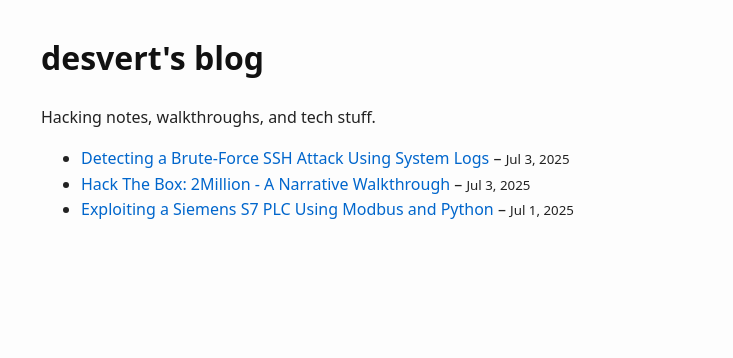
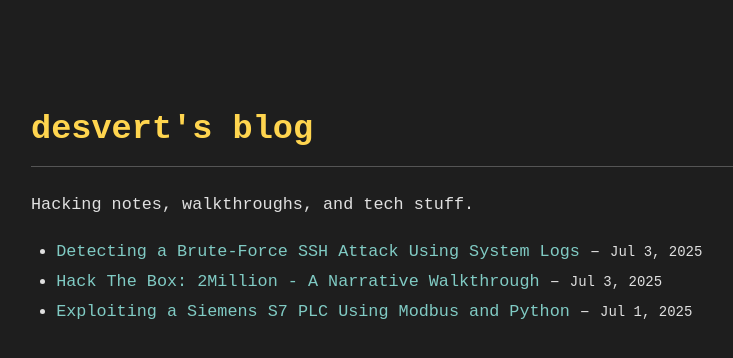
Before and after one commit to desvert/desvert.github.io, a Jekyll site: the page built from index.md, in a window 1280 px wide. Shown: the top 358 px of the page, without its empty margins (249-982 px from the left). Built offline with Jekyll 4.4.1, drawn with Linux system fonts in a browser that asks for light colours.

Commit message:
mas adjustments

```diff
--- /dev/null
+++ b/_layouts/default.html
@@ -0,0 +1,5 @@
+<head>
+  <meta charset="utf-8">
+  <title>{{ page.title }}</title>
+  <link rel="stylesheet" href="{{ "/assets/css/custom.css" | relative_url }}">
+</head>
--- a/_layouts/home.html
+++ b/_layouts/home.html
@@ -4,7 +4,7 @@
 <head>
   <meta charset="UTF-8">
   <title>{{ site.title }}</title>
-  <link rel="stylesheet" href="{{ '/assets/css/style.css' | relative_url }}">
+  <link rel="stylesheet" href="{{ '/assets/css/custom.css' | relative_url }}">
 </head>
 <body>
   <h1>{{ site.title }}</h1>
--- /dev/null
+++ b/assets/css/custom.css
@@ -0,0 +1,60 @@
+/* Hacker-ish theme: dark, clean, and readable */
+
+body {
+background-color: #1e1e1e;
+color: #e0e0e0;
+font-family: "Fira Code", "Courier New", Courier, monospace;
+line-height: 1.8;
+padding: 2rem;
+max-width: 720px;
+margin: auto;
+font-size: 1.05rem;
+}
+
+a {
+color: #80cbc4;
+text-decoration: none;
+}
+
+a:hover {
+text-decoration: underline;
+}
+
+h1, h2, h3 {
+color: #ffd54f;
+border-bottom: 1px solid #555;
+padding-bottom: 0.2em;
+margin-top: 2em;
+}
+
+ul {
+padding-left: 1.5em;
+margin-top: 1em;
+}
+
+code, pre {
+background-color: #2d2d2d;
+color: #c3e88d;
+padding: 0.2em 0.4em;
+border-radius: 4px;
+font-size: 0.95rem;
+}
+
+pre {
+padding: 1em;
+overflow: auto;
+}
+
+img {
+max-width: 100%;
+display: block;
+margin: 1rem auto;
+}
+
+blockquote {
+border-left: 4px solid #555;
+padding-left: 1rem;
+color: #aaa;
+font-style: italic;
+margin: 1.5rem 0;
+}
```
